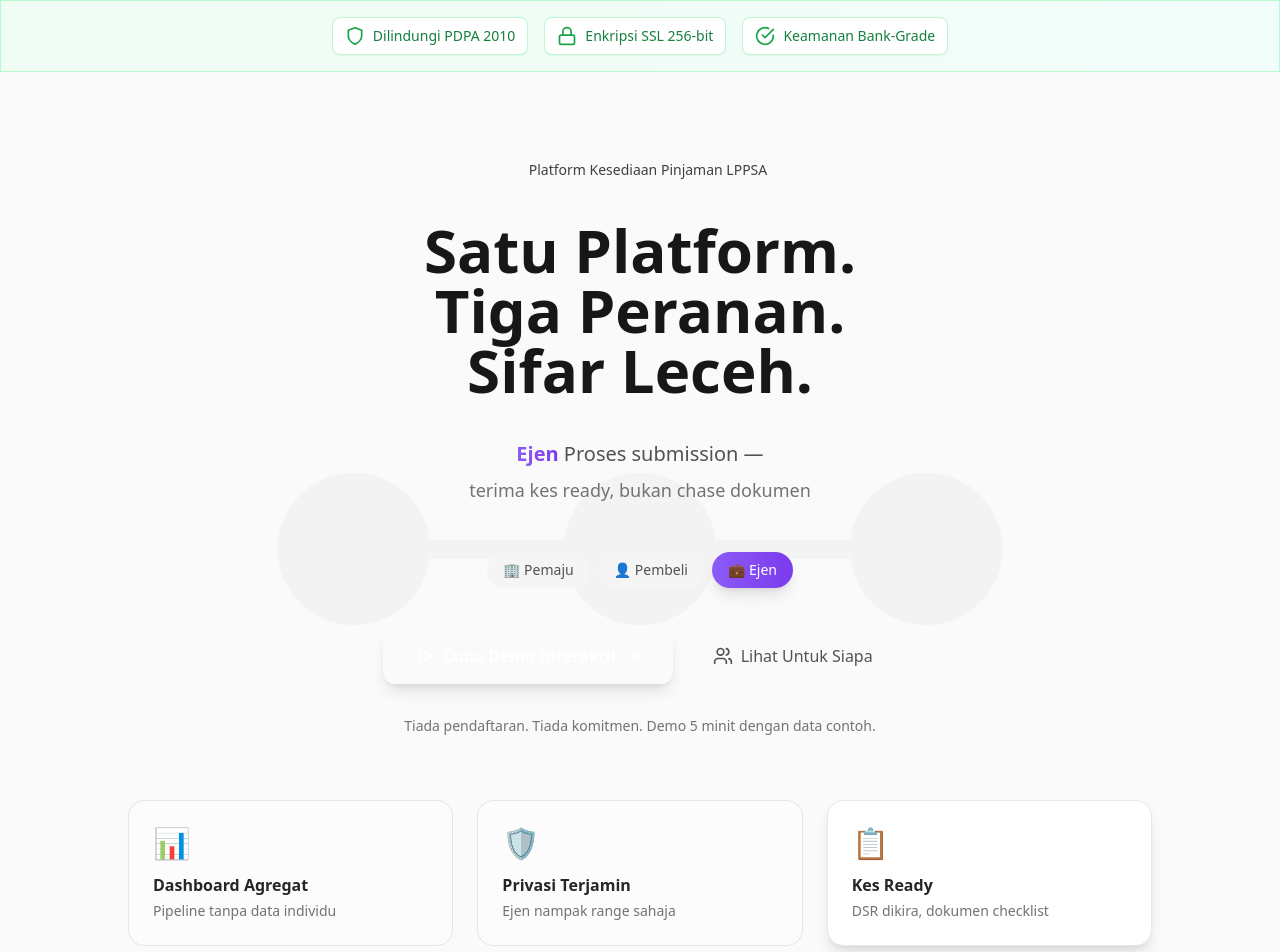
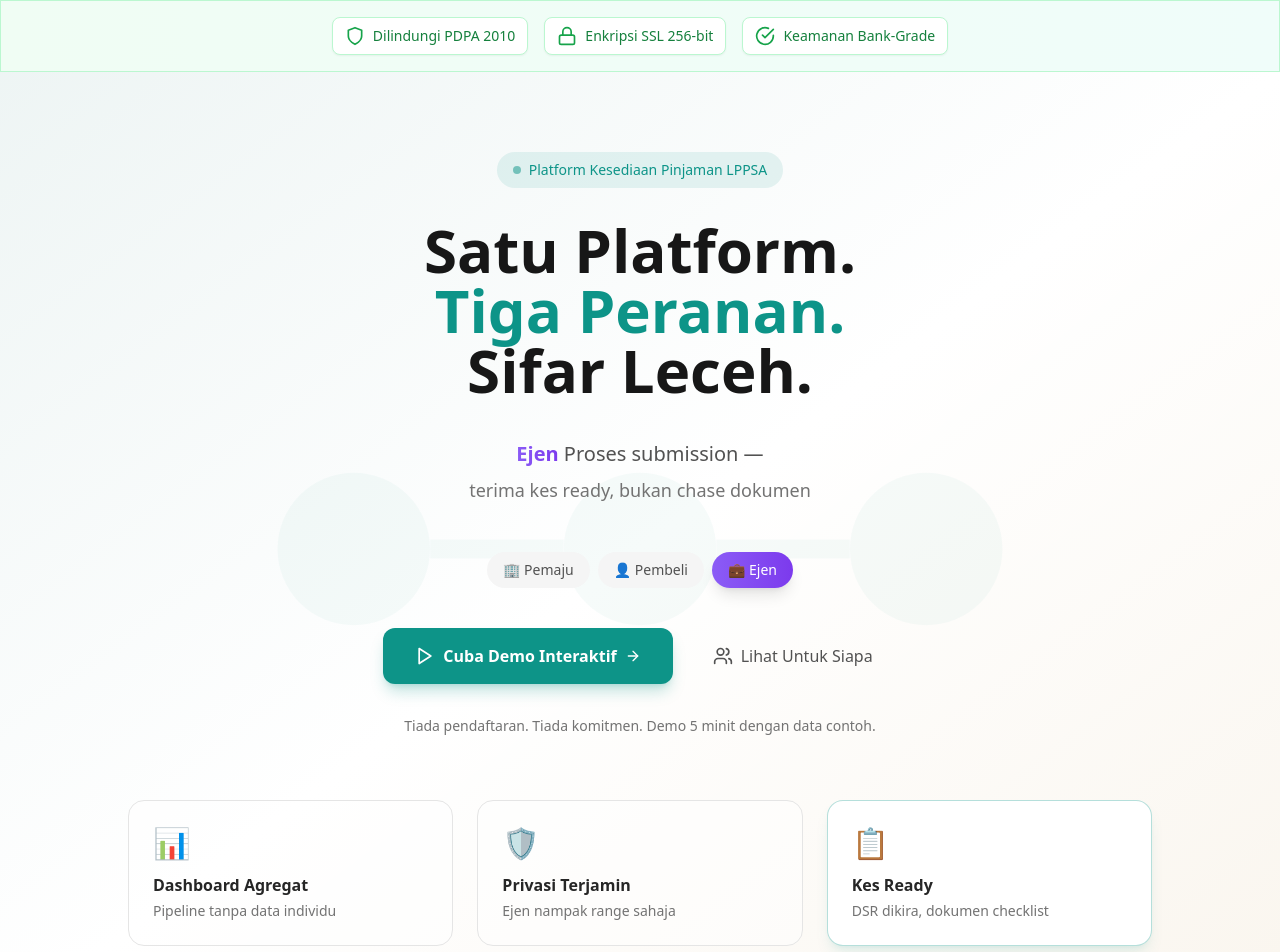
Before and after one commit to fidos777/mortgage-flow-demo, a Next.js app: page / in a window 1280 px wide. Shown: the top 952 px of the page. Built offline with nearby package versions, Linux system fonts and the light colour scheme.

Commit message:
fix: add primary/secondary color aliases to tailwind config

```diff
--- a/tailwind.config.js
+++ b/tailwind.config.js
@@ -5,20 +5,18 @@
     './components/**/*.{js,ts,jsx,tsx,mdx}',
   ],
   theme: {
-    // Mobile-first breakpoints (Malaysia market optimization)
     screens: {
-      'xs': '375px',   // iPhone SE, small Android
-      'sm': '640px',   // Primary mobile breakpoint
-      'md': '768px',   // Tablets
-      'lg': '1024px',  // Desktop
-      'xl': '1280px',  // Large desktop
-      '2xl': '1536px', // Ultra-wide
+      'xs': '375px',
+      'sm': '640px',
+      'md': '768px',
+      'lg': '1024px',
+      'xl': '1280px',
+      '2xl': '1536px',
     },
     extend: {
-      // Touch target sizes (WCAG 2.1 AA)
       spacing: {
-        'touch': '44px',        // Minimum touch target
-        'touch-lg': '48px',     // Comfortable touch target
+        'touch': '44px',
+        'touch-lg': '48px',
         'safe-bottom': 'env(safe-area-inset-bottom)',
         'safe-top': 'env(safe-area-inset-top)',
       },
@@ -33,32 +31,40 @@
       fontFamily: {
         sans: ['var(--font-sans)', 'system-ui', 'sans-serif'],
         mono: ['var(--font-mono)', 'monospace'],
-        // BM-1: Snang.my brand fonts
         logo: ['DM Sans', 'sans-serif'],
         display: ['Plus Jakarta Sans', 'sans-serif'],
         body: ['Inter', 'sans-serif'],
       },
       colors: {
-        // Legacy (kept for backwards compat during migration)
+        // PRIMARY ALIASES (for v3 components)
+        primary: {
+          DEFAULT: '#0D9488',  // teal-600
+          light: '#14B8A6',    // teal-500
+          dark: '#115E59',     // teal-700
+        },
+        secondary: {
+          DEFAULT: '#F59E0B',  // amber-500
+          light: '#FBBF24',    // amber-400
+          dark: '#D97706',     // amber-600
+        },
+        // Legacy
         qontrek: {
           orange: '#f97316',
           slate: '#1e293b',
         },
         // BM-1: Snang.my brand colors
         snang: {
-          // Primary: Teal
           'teal-900': '#042F2E',
           'teal-700': '#115E59',
-          'teal-600': '#0D9488', // PRIMARY
+          'teal-600': '#0D9488',
           'teal-500': '#14B8A6',
           'teal-400': '#2DD4BF',
           'teal-300': '#5EEAD4',
           'teal-100': '#CCFBF1',
           'teal-50': '#F0FDFA',
-          // Accent: Amber
           'amber-700': '#B45309',
           'amber-600': '#D97706',
-          'amber-500': '#F59E0B', // ACCENT
+          'amber-500': '#F59E0B',
           'amber-400': '#FBBF24',
           'amber-300': '#FCD34D',
           'amber-100': '#FEF3C7',
```
